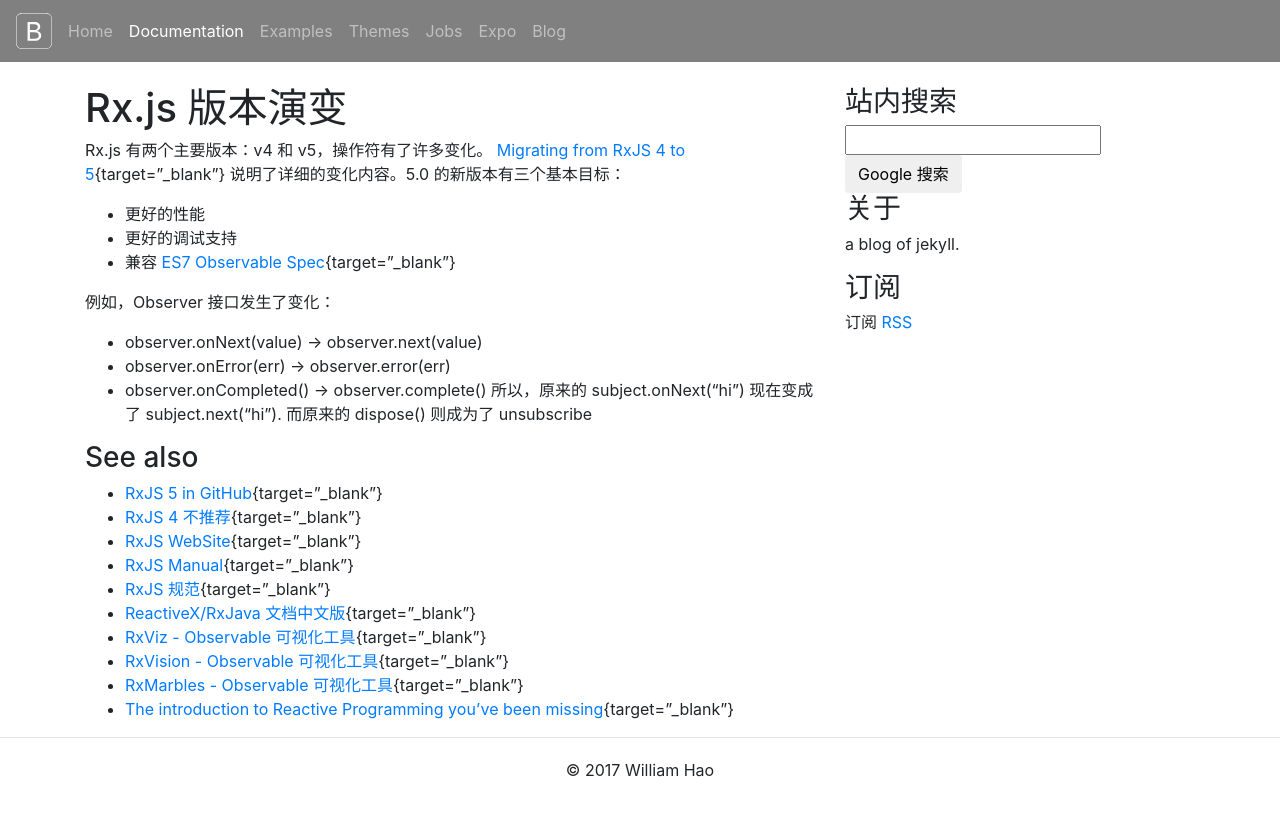
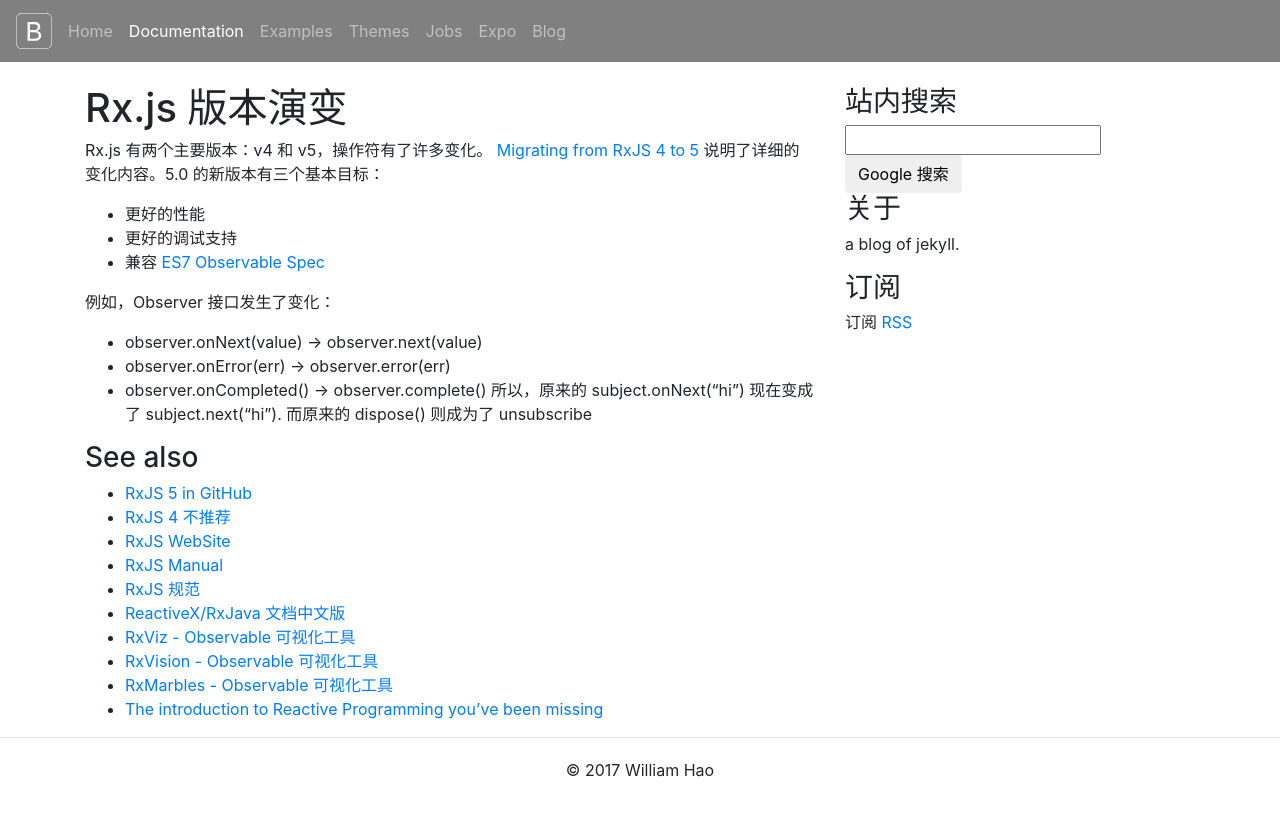
Before and after one commit to haoguanjun/jekyll, a Jekyll site: the page built from _posts/2017-09-11-rxjs-version-evolution.md, in a window 1280 px wide. Shown: the top 816 px of the page. Built offline with Jekyll 4.4.1, drawn with Linux system fonts in a browser that asks for light colours.

Commit message:
Update 2017-09-11-rxjs-version-evolution.md

```diff
--- a/_posts/2017-09-11-rxjs-version-evolution.md
+++ b/_posts/2017-09-11-rxjs-version-evolution.md
@@ -1,9 +1,9 @@
 # Rx.js 版本演变
 Rx.js 有两个主要版本：v4 和 v5，操作符有了许多变化。
-[Migrating from RxJS 4 to 5](https://github.com/ReactiveX/rxjs/blob/master/MIGRATION.md){target="_blank"} 说明了详细的变化内容。5.0 的新版本有三个基本目标：
+[Migrating from RxJS 4 to 5](https://github.com/ReactiveX/rxjs/blob/master/MIGRATION.md){:target="_blank"} 说明了详细的变化内容。5.0 的新版本有三个基本目标：
 * 更好的性能
 * 更好的调试支持
-* 兼容 [ES7 Observable Spec](https://github.com/zenparsing/es-observable){target="_blank"}
+* 兼容 [ES7 Observable Spec](https://github.com/zenparsing/es-observable){:target="_blank"}
 
 例如，Observer 接口发生了变化：
 * observer.onNext(value) -> observer.next(value)
@@ -13,13 +13,13 @@
 而原来的 dispose() 则成为了 unsubscribe
 
 ### See also
-* [RxJS 5 in GitHub](https://github.com/ReactiveX/rxjs){target="_blank"}
-* [RxJS 4 不推荐](https://github.com/Reactive-Extensions/RxJS){target="_blank"}
-* [RxJS WebSite](http://reactivex.io/rxjs/){target="_blank"}
-* [RxJS Manual](http://reactivex.io/rxjs/manual/index.html){target="_blank"}
-* [RxJS 规范](http://reactivex.io/documentation/contract.html){target="_blank"}
-* [ReactiveX/RxJava 文档中文版](https://www.gitbook.com/book/mcxiaoke/rxdocs/details){target="_blank"}
-* [RxViz - Observable 可视化工具](https://rxviz.com/){target="_blank"}
-* [RxVision - Observable 可视化工具](http://jaredly.github.io/rxvision/){target="_blank"}
-* [RxMarbles - Observable 可视化工具](http://rxmarbles.com/){target="_blank"}
-* [The introduction to Reactive Programming you've been missing](https://gist.github.com/staltz/868e7e9bc2a7b8c1f754){target="_blank"}
+* [RxJS 5 in GitHub](https://github.com/ReactiveX/rxjs){:target="_blank"}
+* [RxJS 4 不推荐](https://github.com/Reactive-Extensions/RxJS){:target="_blank"}
+* [RxJS WebSite](http://reactivex.io/rxjs/){:target="_blank"}
+* [RxJS Manual](http://reactivex.io/rxjs/manual/index.html){:target="_blank"}
+* [RxJS 规范](http://reactivex.io/documentation/contract.html){:target="_blank"}
+* [ReactiveX/RxJava 文档中文版](https://www.gitbook.com/book/mcxiaoke/rxdocs/details){:target="_blank"}
+* [RxViz - Observable 可视化工具](https://rxviz.com/){:target="_blank"}
+* [RxVision - Observable 可视化工具](http://jaredly.github.io/rxvision/){:target="_blank"}
+* [RxMarbles - Observable 可视化工具](http://rxmarbles.com/){:target="_blank"}
+* [The introduction to Reactive Programming you've been missing](https://gist.github.com/staltz/868e7e9bc2a7b8c1f754){:target="_blank"}
```
